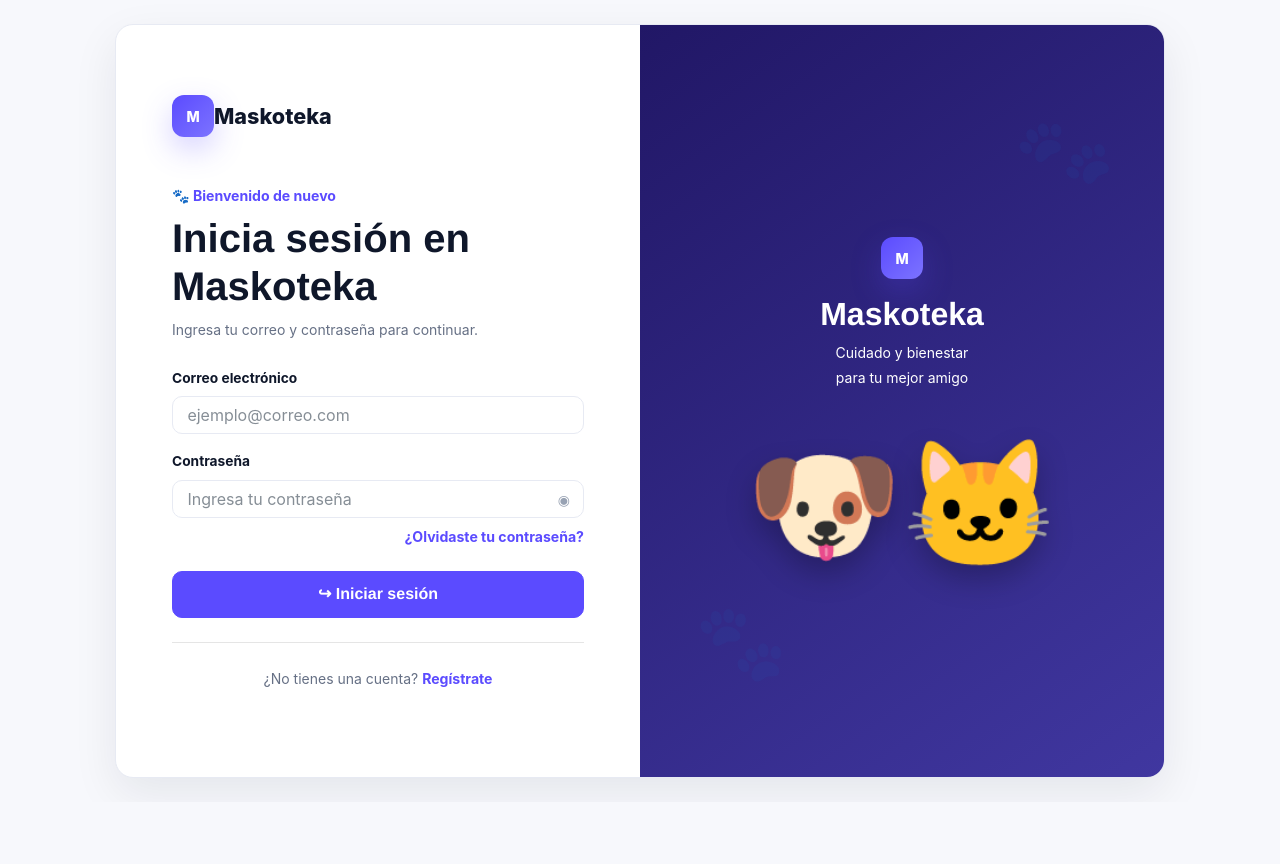
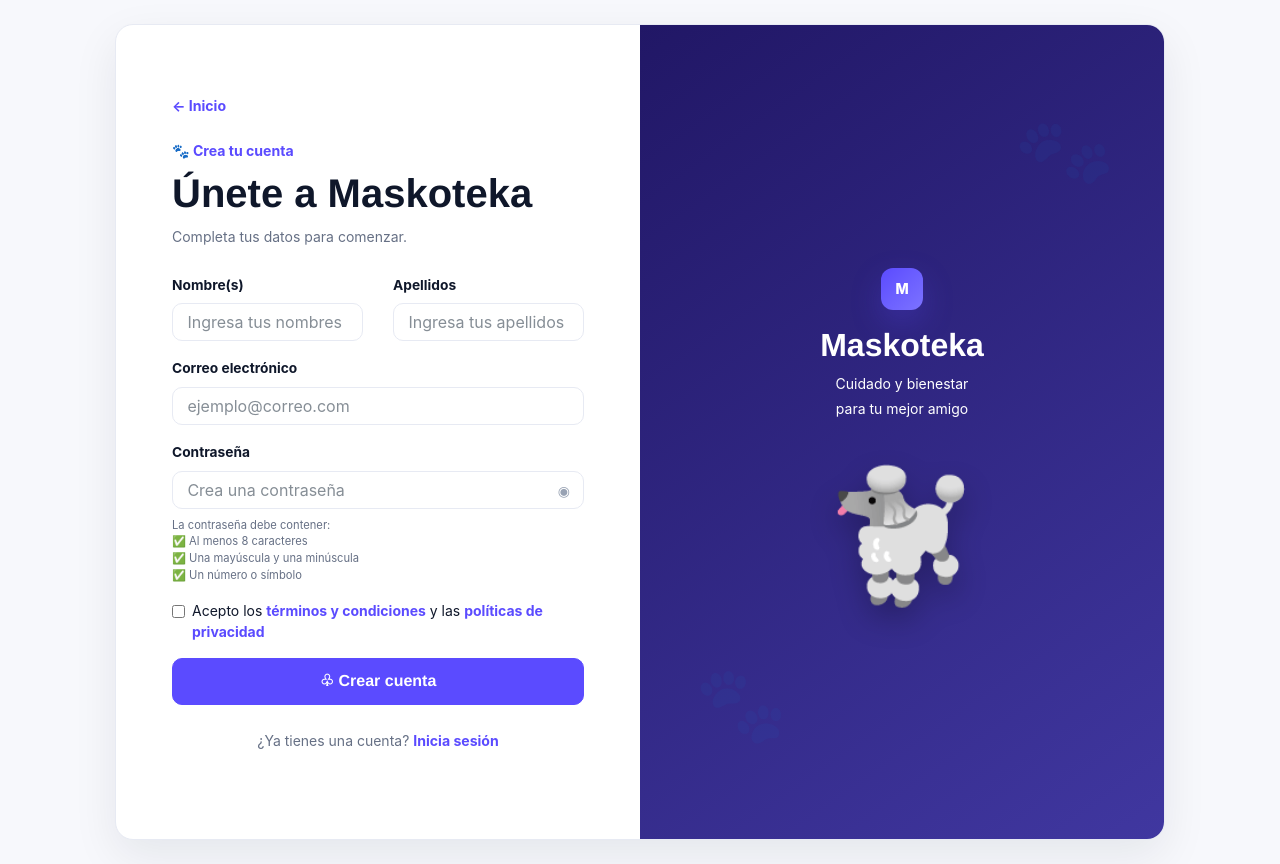
Before and after one commit to U20251O071/Maskoteka, an Angular app in the folder Maskoteka/: page /registro in a window 1280 px wide. Before the commit this address led to /login. Before the commit the page ends 802 px from the top, so only its background shows below. Built offline with nearby package versions, Linux system fonts and the light colour scheme.

Commit message:
feat: add registro

```diff
--- a/Maskoteka/src/app/app.routes.ts
+++ b/Maskoteka/src/app/app.routes.ts
@@ -1,5 +1,6 @@
 import { Routes } from '@angular/router';
 import { Login } from './pages/login/login';
+import { Registro } from './pages/registro/registro';
 import { Dashboard } from './pages/dashboard/dashboard';
 import { Agendar } from './pages/agendar/agendar';
 import { AgendarCalendario } from './pages/agendar-calendario/agendar-calendario';
@@ -10,9 +11,11 @@ import { PagoTarjeta } from './pages/pago-tarjeta/pago-tarjeta';
 import { PagoExitoso } from './pages/pago-exitoso/pago-exitoso';
 import { AuthenticatedLayout } from './core/authenticated-layout';
 
+
 export const routes: Routes = [
   { path: '', redirectTo: 'login', pathMatch: 'full' },
   { path: 'login', component: Login },
+  { path: 'registro', component: Registro },
   {
     path: '',
     component: AuthenticatedLayout,
--- /dev/null
+++ b/Maskoteka/src/app/pages/registro/registro.html
@@ -0,0 +1,22 @@
+<div class="container-fluid auth-page d-flex align-items-center justify-content-center p-4">
+  <div class="auth-card row g-0 w-100" style="max-width:1050px">
+    <div class="col-lg-6 auth-form">
+      <a routerLink="/login" class="small-link d-inline-block mb-4">← Inicio</a>
+      <span class="small-link d-block">🐾 Crea tu cuenta</span>
+      <h1 class="fw-bold mt-2">Únete a Maskoteka</h1>
+      <p class="muted mb-4">Completa tus datos para comenzar.</p>
+      <form (ngSubmit)="registrar()" novalidate>
+        <div class="row g-3"><div class="col-md-6"><label class="label">Nombre(s)</label><input class="form-control" name="nombre" [(ngModel)]="nombre" placeholder="Ingresa tus nombres"></div><div class="col-md-6"><label class="label">Apellidos</label><input class="form-control" name="apellidos" [(ngModel)]="apellidos" placeholder="Ingresa tus apellidos"></div></div>
+        <div class="invalid-msg" *ngIf="submitted && (!nombre || !apellidos)">Completa nombres y apellidos.</div>
+        <div class="my-3"><label class="label">Correo electrónico</label><input class="form-control" name="email" [(ngModel)]="email" type="email" placeholder="ejemplo@correo.com"></div>
+        <div class="mb-2"><label class="label">Contraseña</label><div class="input-icon"><input class="form-control" name="password" [(ngModel)]="password" type="password" placeholder="Crea una contraseña"><span>◉</span></div></div>
+        <div class="small muted mb-3">La contraseña debe contener:<br>✅ Al menos 8 caracteres<br>✅ Una mayúscula y una minúscula<br>✅ Un número o símbolo</div>
+        <div class="form-check mb-3"><input class="form-check-input" type="checkbox" id="terms" name="acepta" [(ngModel)]="acepta"><label class="form-check-label" for="terms">Acepto los <b class="text-primary">términos y condiciones</b> y las <b class="text-primary">políticas de privacidad</b></label></div>
+        <div class="invalid-msg mb-3" *ngIf="submitted && (!email || !password || !acepta)">Completa correo, contraseña y acepta los términos.</div>
+        <button class="btn btn-primary w-100" type="submit">♧ Crear cuenta</button>
+      </form>
+      <p class="text-center muted mt-4">¿Ya tienes una cuenta? <a routerLink="/login" class="small-link">Inicia sesión</a></p>
+    </div>
+    <div class="col-lg-6 auth-visual"><div><span class="brand-mark fs-3">M</span><h2 class="fw-bold mt-3">Maskoteka</h2><p>Cuidado y bienestar<br>para tu mejor amigo</p><div class="pet-hero">🐩</div></div></div>
+  </div>
+</div>
--- /dev/null
+++ b/Maskoteka/src/app/pages/registro/registro.ts
@@ -0,0 +1,26 @@
+import { CommonModule } from '@angular/common';
+import { Component } from '@angular/core';
+import { FormsModule } from '@angular/forms';
+import { Router, RouterLink } from '@angular/router';
+
+@Component({
+  selector: 'app-registro',
+  standalone: true,
+  imports: [CommonModule, FormsModule, RouterLink],
+  templateUrl: './registro.html',
+  styleUrl: './registro.css',
+})
+export class Registro {
+  nombre = '';
+  apellidos = '';
+  email = '';
+  password = '';
+  acepta = false;
+  submitted = false;
+  constructor(private router: Router) {}
+  registrar() {
+    this.submitted = true;
+    if (this.nombre && this.apellidos && this.email && this.password && this.acepta)
+      this.router.navigate(['/dashboard']);
+  }
+}
```
Also changed, not shown: Maskoteka/src/app/pages/registro/registro.css (added).
